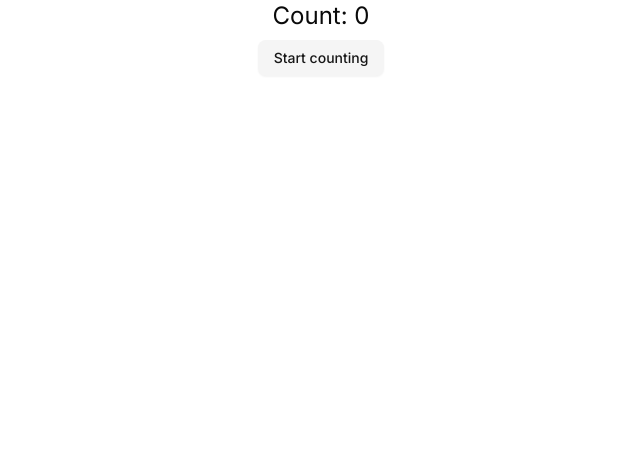
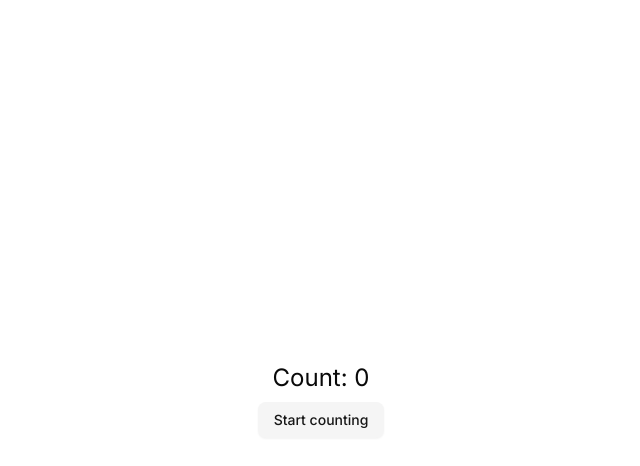
Before and after one commit to eric-sison/nextjs-honojs-boilerplate, a Next.js app: page / in a window 1280 px wide. Shown: the top 466 px of the page, without its empty margins (319-959 px from the left). Built offline with nearby package versions, Linux system fonts and the light colour scheme.

Commit message:
occupied full screen size and hid overflow on y axis

```diff
--- a/app/layout.tsx
+++ b/app/layout.tsx
@@ -23,7 +23,7 @@ export type PageProps<T = {}, K = {}> = {
 export default function RootLayout({ children }: Readonly<PropsWithChildren>) {
   return (
     <html lang="en" suppressHydrationWarning>
-      <body className={`${inter.className} antialiased`}>
+      <body className={`${inter.className} h-screen w-screen overflow-y-hidden antialiased`}>
         <ReactQueryProvider>
           {/* prettier-ignore */}
           <ThemeProvider
```
